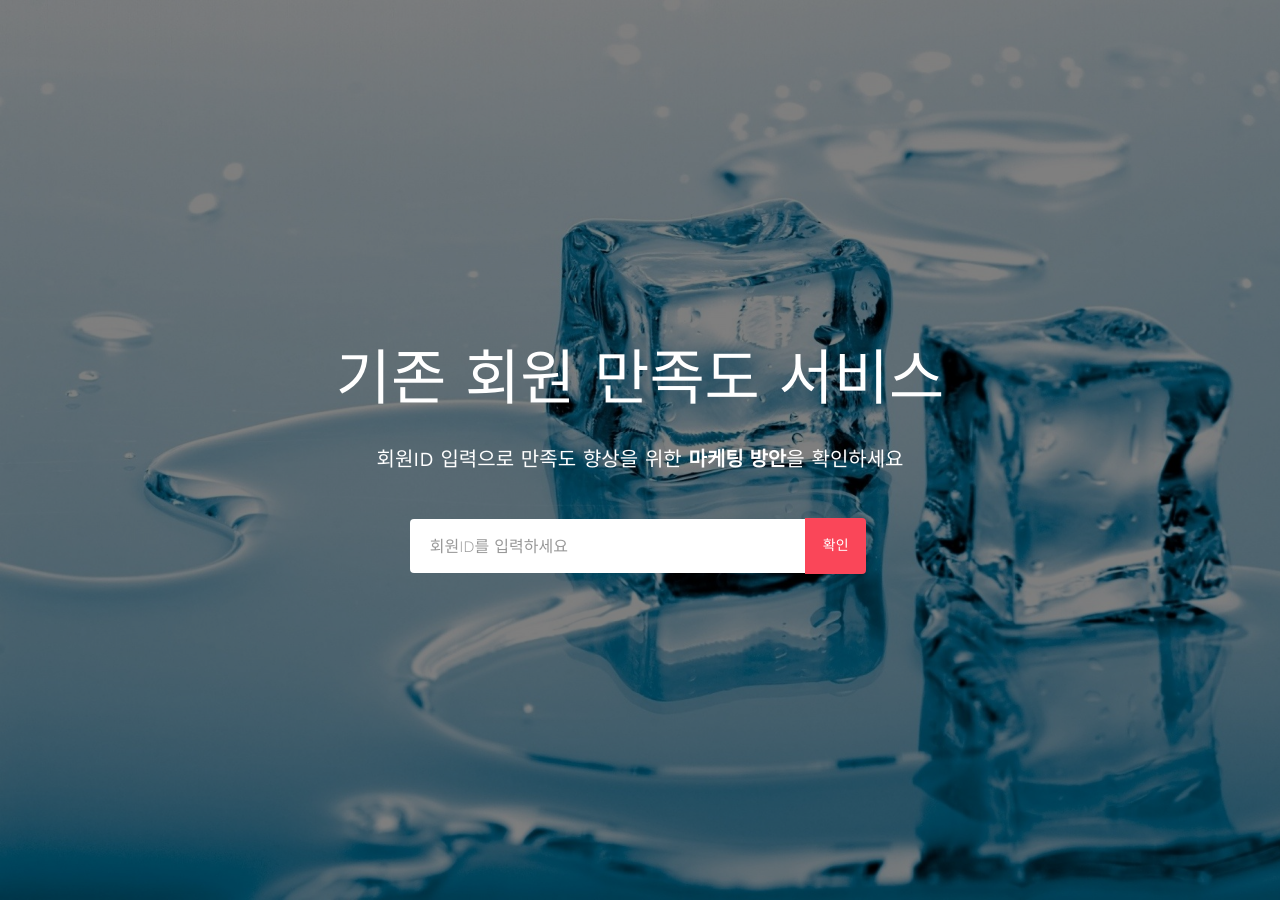
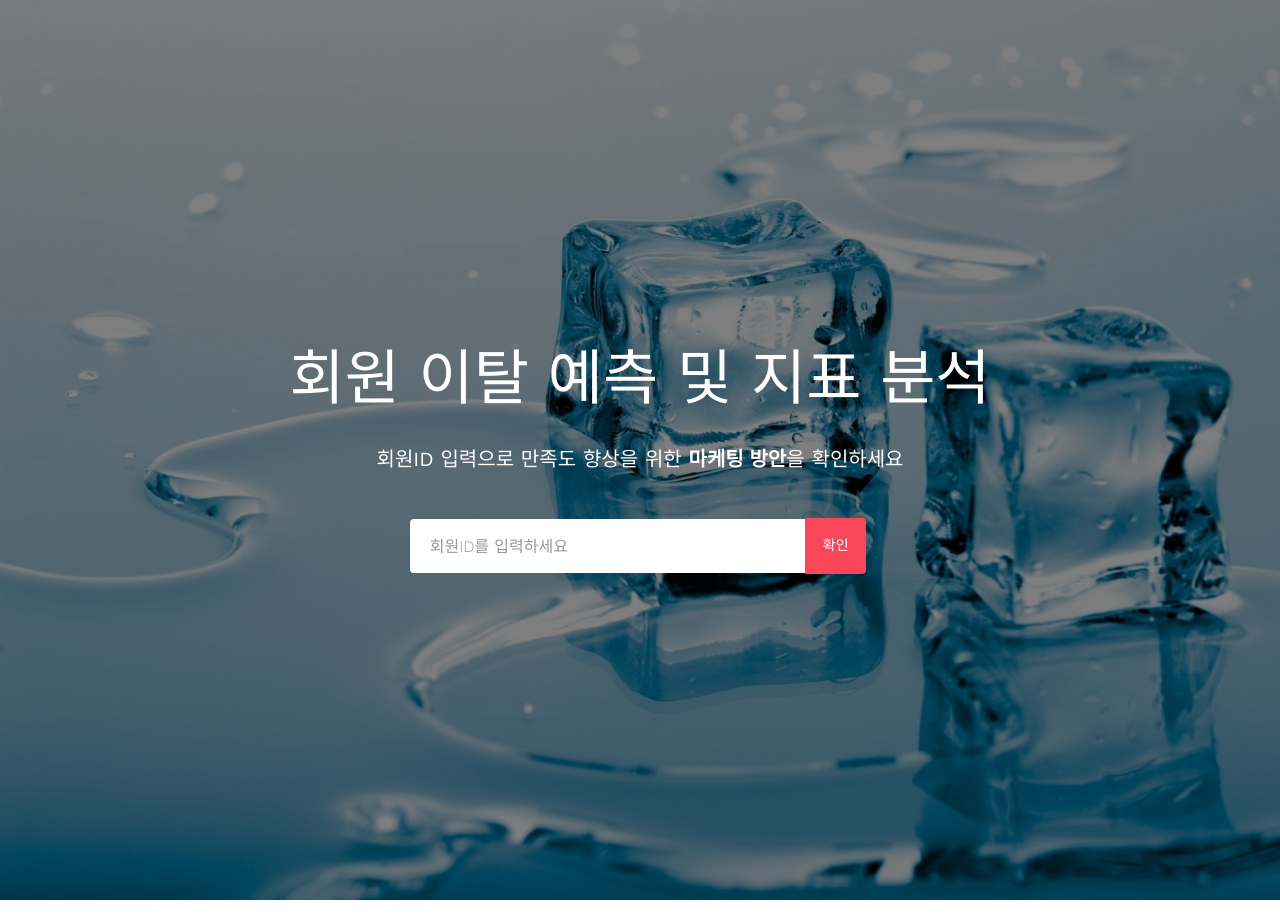
Before and after one commit to hyunhee7/rental_live, a Django app: page /blog/list/ in a window 1280 px wide. Run offline with Django 3.2, Linux system fonts and the light colour scheme; some libraries are stand-ins or nearby versions; some web fonts are replaced.

Commit message:
added sub

```diff
--- a/mywebsite/blog/templates/list.html
+++ b/mywebsite/blog/templates/list.html
@@ -84,7 +84,7 @@
 				<div class="col-md-8 col-md-offset-2 text-center">
 					<div class="display-t">
 						<div class="display-tc animate-box" data-animate-effect="fadeIn">
-							<h1>기존 회원 만족도 서비스</h1>
+							<h1>회원 이탈 예측 및 지표 분석</h1>
 							<!--<h2>이탈 예측 서비스 by <a href="http://freehtml5.co/" target="_blank">goro</a></h2>-->
 							<!--<div class="simply-countdown simply-countdown-one"></div>-->
 							<div class="row">
```
